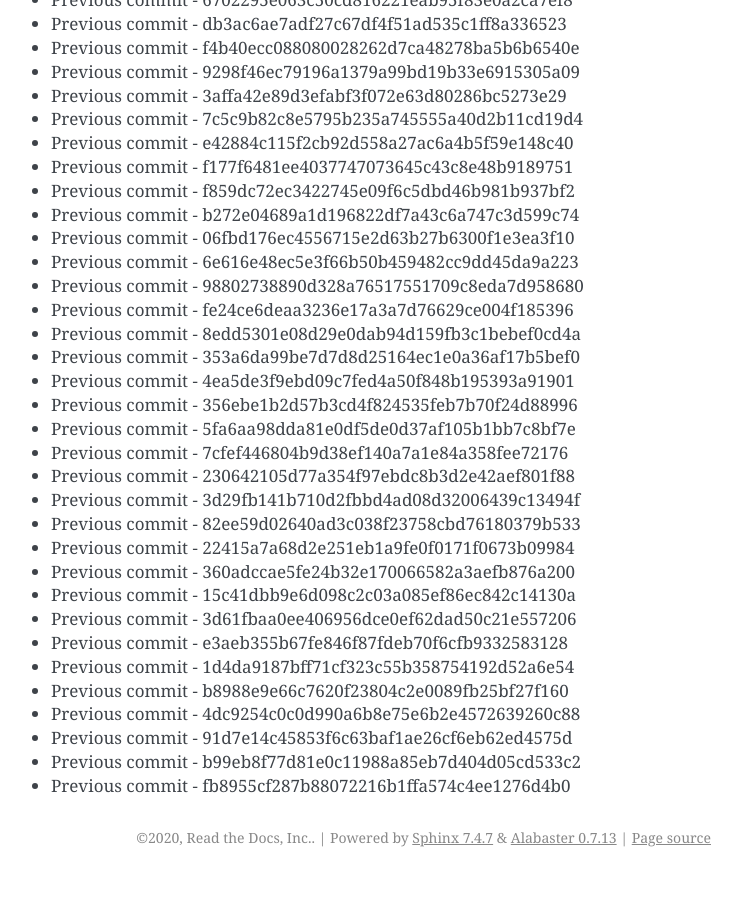
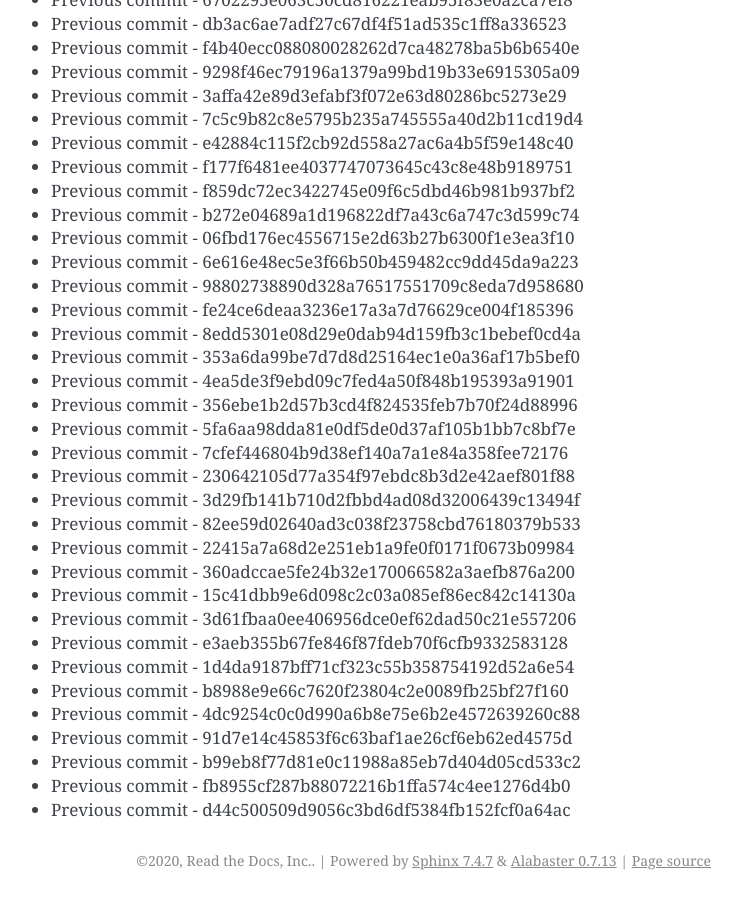
Before and after one commit to readthedocs/rtd-git-stresstest, a Sphinx documentation site: the page built from docs/updates.rst, in a window 1280 px wide and 900 px high, scrolled down 50224 px. Shown: the whole window, without its empty margins (399-1141 px from the left). Built offline with Sphinx 7.4.7, drawn with Linux system fonts in a browser that asks for light colours; before the commit the page ends 51101 px from its top, so only the background shows below that.

Commit message:
Generating commit from previous: d44c500509d9056c3bd6df5384fb152fcf0a64ac

```diff
--- a/docs/updates.rst
+++ b/docs/updates.rst
@@ -2142,3 +2142,4 @@ It can be tested for any performance characteristics.
 * Previous commit - 91d7e14c45853f6c63baf1ae26cf6eb62ed4575d
 * Previous commit - b99eb8f77d81e0c11988a85eb7d404d05cd533c2
 * Previous commit - fb8955cf287b88072216b1ffa574c4ee1276d4b0
+* Previous commit - d44c500509d9056c3bd6df5384fb152fcf0a64ac
```
